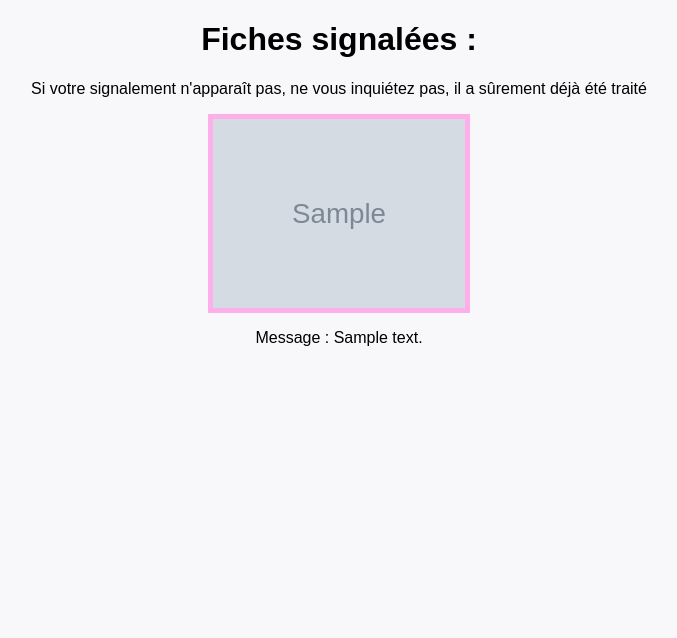
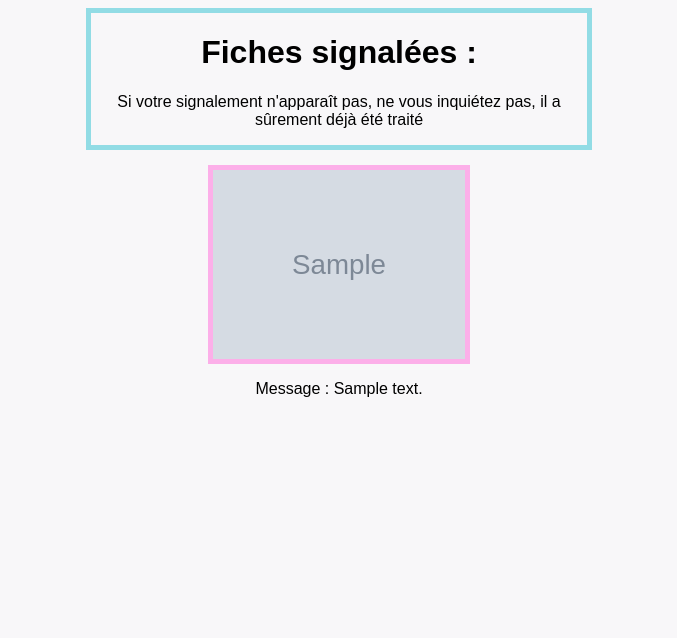
Before and after one commit to lucfly27/auxilium, a Flask app: page /userreport in a window 1280 px wide. Shown: the top 638 px of the page, without its empty margins (301-978 px from the left). Run offline with Flask 3, Linux system fonts and the light colour scheme; a user stored in the database is signed in; tables that the repository leaves empty hold one stand-in row (values such as "Sample post"); grey boxes marked "Sample" are stand-in pictures.

Commit message:
Upgrade front: add head for page

```diff
--- a/static/style.css
+++ b/static/style.css
@@ -99,6 +99,11 @@
         font-size: 15px;
         border-radius: 4px;
     }
+
+    .head {
+        margin-bottom: 15px;
+        border : 5px solid #92dce5;
+    }
 }
 
 /* pour ecran ordi/tablette */
@@ -190,6 +195,13 @@
         font-size: 16px;
         border-radius: 8px;
     }
+
+    .head {
+        margin-bottom: 15px;
+        border : 5px solid #92dce5;
+        margin-right: 30%;
+        margin-left: 30%;
+    }
 }
 
 body {
@@ -223,6 +235,7 @@ h1 {
     display: flex;
     justify-content: center;
     align-items: center;
+    text-align: center;
 }
 
 form {
--- a/templates/checkreport.html
+++ b/templates/checkreport.html
@@ -8,7 +8,9 @@
 </head>
 <body>
     <div class="center">
-        <h1>Fiches signalées :</h1>
+        <div class="head">
+            <h1>Fiches signalées :</h1>
+        </div>
         <div class="element">
             {% if signalements %}
                 {% for signalement in signalements %}
--- a/templates/checkrequest.html
+++ b/templates/checkrequest.html
@@ -8,7 +8,9 @@
 </head>
 <body>
     <div class="center">
-        <h1>Fiches à check:</h1>
+        <div class="head">
+            <h1>Fiches à check:</h1>
+        </div>
         <div class="element">
             <div class="container_fiche">
                     {% for fiche in fiches %}
--- a/templates/fiches.html
+++ b/templates/fiches.html
@@ -8,7 +8,9 @@
 </head>
 <body>
     <div class="center">
-        <h1>Liste des Fiches</h1>
+        <div class="head">
+            <h1>Liste des Fiches</h1>
+        </div>
         <div class="element">
             <div class="container_fiche">
                     {% for fiche in fiches %}
--- a/templates/home.html
+++ b/templates/home.html
@@ -65,7 +65,7 @@
             <span class="close">&times;</span>
             <h3 class="text"> Credits: </h3>
             <p class="text"> Dev: Luccas Aubert </p>
-            <p class="text"> Superviseur: M.Falques </p>
+            <p class="text"> Superviseur: Mr. Falques </p>
             <a class="text" href="https://github.com/lucfly27/auxilium">Github du projet</a>
         </div>
     </div>
--- a/templates/userreport.html
+++ b/templates/userreport.html
@@ -8,9 +8,11 @@
 </head>
 <body>
     <div class="center">
-        <h1>Fiches signalées :</h1>
+        <div class="head">
+            <h1>Fiches signalées :</h1>
+            <p class="text">Si votre signalement n'apparaît pas, ne vous inquiétez pas, il a sûrement déjà été traité</p>
+        </div>
         <div class="element">
-            <p class="text">Si votre signalement n'apparaît pas, ne vous inquiétez pas, il a sûrement déjà été traité</p>
             {% if signalements %}
                 {% for signalement in signalements %}
                     <div class="signalements">
--- a/templates/userrequest.html
+++ b/templates/userrequest.html
@@ -8,7 +8,9 @@
 </head>
 <body>
     <div class="center">
-        <h1>Vos fiches:</h1>
+        <div class="head">
+            <h1>Vos fiches:</h1>
+        </div>
         <div class="element">
             <div class="container_fiche">
                     {% for fiche in fiches %}
```
